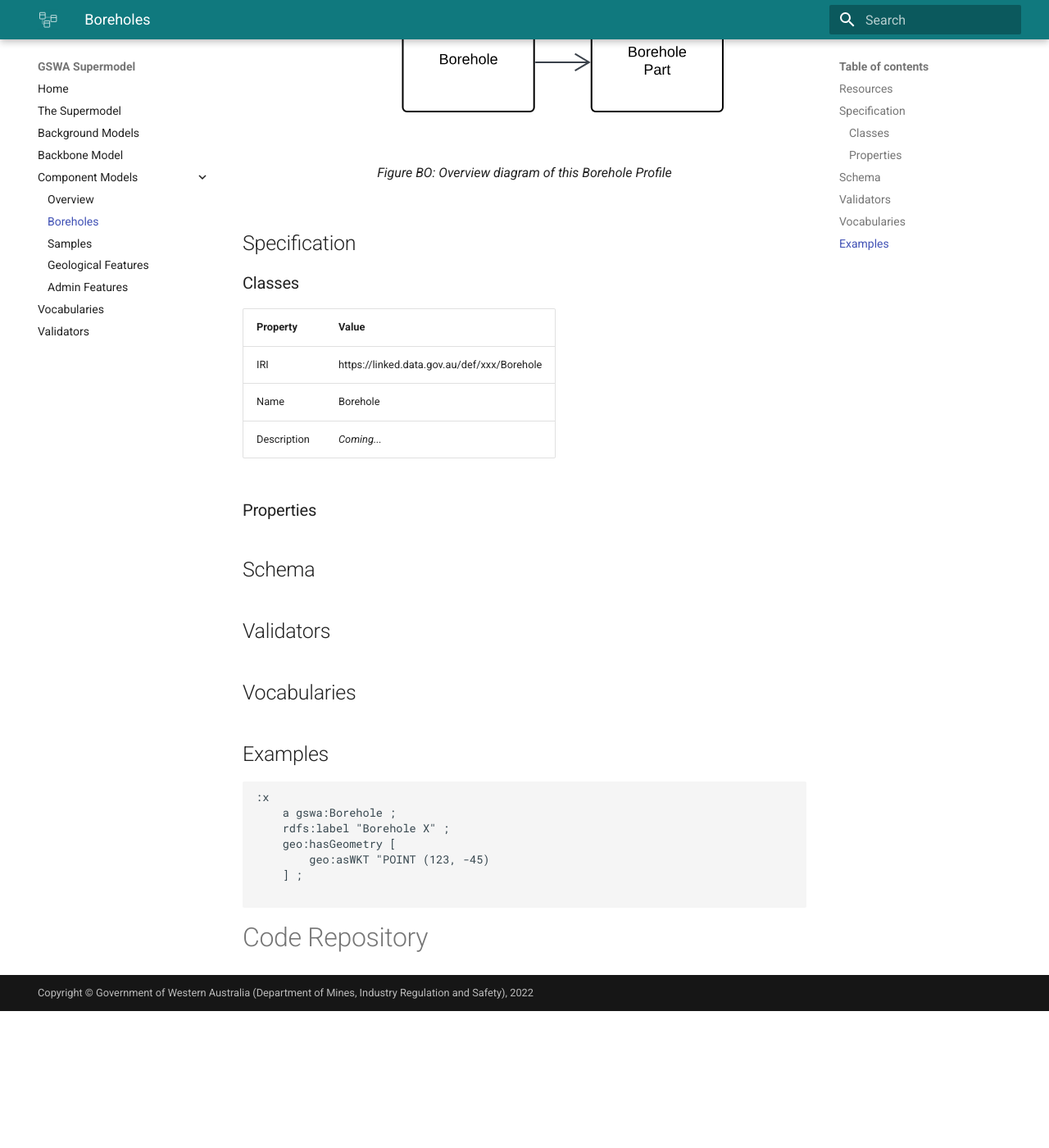
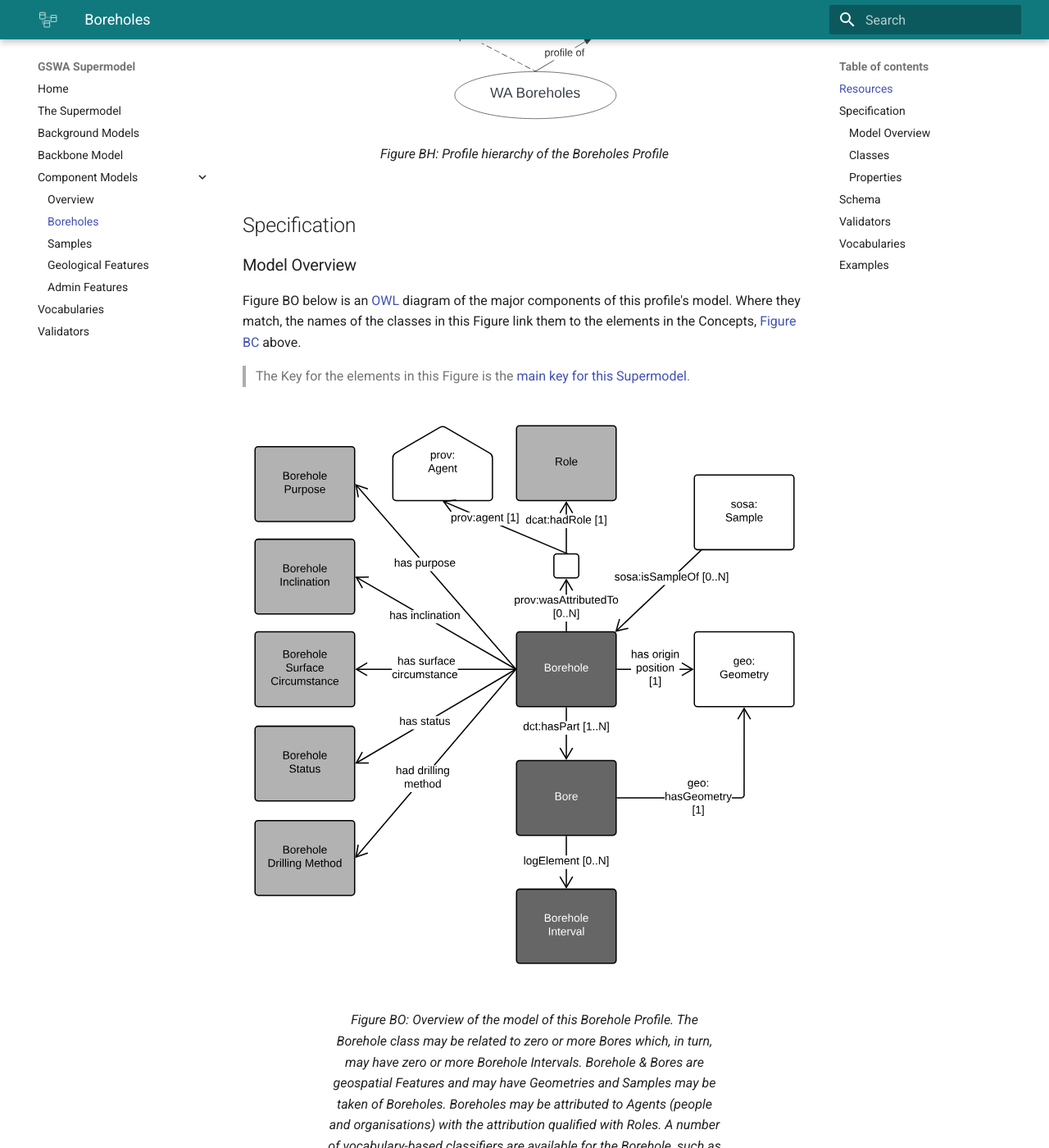
Before and after one commit to nicholascar/gswa-supermodel, an MkDocs documentation site: the page built from docs/components/boreholes-profile.md, in a window 1280 px wide and 1400 px high, scrolled down 2012 px. Shown: the whole window at 82% size. Built offline with MkDocs 1.6.1 and Material for MkDocs 9.7.7, drawn with Linux system fonts in a browser that asks for light colours; before the commit the page ends 3245 px from its top, so only the background shows below that; some of the changed text lies outside the part shown.

Commit message:
first Borehole model diag

```diff
--- a/docs/components/boreholes-profile.md
+++ b/docs/components/boreholes-profile.md
@@ -12,7 +12,14 @@
 </div>
 -->
 
-This is a model that defines a `Borehole` class and a number of supporting classes and properties for it.
+This profile contains a model of, and supporting schemas, vocabularies validators and example data for boreholes, also known as well bores.
+
+The following figure shows some major physical elements of a borehole that this profile caters for, as well as alternative names for them, in _italics_.
+
+<figure markdown>
+  ![](../assets/boreholes-concepts.svg)
+  <figcaption>Figure BC: Borehole Concepts. A Borehole (also known as a Well) consists of one or more Bores (Wellbores) into the earth. Geology of the earth may be characterised according to Borehole Intervals (Wellbore Intervals). The Borehole starts at a single origin point on the surface of the earth which may be on land or below the sea.</figcaption>
+</figure>
 
 ## Resources
 
@@ -29,7 +36,7 @@ Profile Definition | defines this set of resources - this table and text above
 [Examples](#examples) | _[example](https://www.w3.org/TR/dx-prof/#Role:schema)_<br />valid and invalid data files
 [Code Repository](#code-repository) | _[repository](https://www.w3.org/TR/dx-prof/#Role:schema)_<br />an online repository storing all of this Profile's resources
 
-This is an interpretation of [GeoSciML](background.md#geosciml)'s non-Semantic Web Boreholes model in Semantic Web form, with alignments to [GeoSPARQL](background.md#geosparql) (for spatiality) and [SOSA](background.md#sensor-observation-sample-and-actuator-ontology-sosa) (for sampling features & systems) realised through this being a profile of the [FSDF Backbone Model](https://linked.data.gov.au/def/fsdf-backbone), since that profiles GeoSPARQL and SOSA.
+This is an interpretation of [GeoSciML](../background.md#geosciml)'s non-Semantic Web Boreholes model in Semantic Web form, with alignments to [GeoSPARQL](../background.md#geosparql) (for spatiality) and [SOSA](../background.md#sensor-observation-sample-and-actuator-ontology-sosa) (for sampling features & systems) realised through this being a profile of the [FSDF Backbone Model](https://linked.data.gov.au/def/fsdf-backbone), since that profiles GeoSPARQL and SOSA.
 
 This profile's dependencies, as stated above, are shown graphically, in the figure below.
 
@@ -38,18 +45,18 @@ This profile's dependencies, as stated above, are shown graphically, in the figu
   <figcaption>Figure BH: Profile hierarchy of the Boreholes Profile</figcaption>
 </figure>
 
-Given the
+## Specification
 
-In essence, a _Borehole_ is both a kind of spatial feature - something that is somewhere - and also a thing which takes samples of something else to characterise it - samples of a portion of the earth's crust.
+### Model Overview
 
-The figure below is an [OWL](background.md#web-ontology-language-owl) diagram of the major components within this profile, including the [Background Model](background.md) elements which they profile.
+Figure BO below is an [OWL](../background.md#web-ontology-language-owl) diagram of the major components of this profile's model. Where they match, the names of the classes in this Figure link them to the elements in the Concepts, [Figure BC](boreholes-profile.md) above.
+
+> The Key for the elements in this Figure is the [main key for this Supermodel](../supermodel.md#modelling-conventions).
 
 <figure markdown>
-  ![](../assets/boreholes-profile-overview.svg)
-  <figcaption>Figure BO: Overview diagram of this Borehole Profile</figcaption>
+  ![](../assets/boreholes-model.svg)
+  <figcaption>Figure BO: Overview of the model of this Borehole Profile. The Borehole class may be related to zero or more Bores which, in turn, may have zero or more Borehole Intervals. Borehole & Bores are geospatial Features and may have Geometries and Samples may be taken of Boreholes. Boreholes may be attributed to Agents (people and organisations) with the attribution qualified with Roles. A number of vocabulary-based classifiers are available for the Borehole, such as Borehole Purpose whose values are selected from controlled vocabularies supplied within this Profile.</figcaption>
 </figure>
-
-## Specification
 
 ### Classes
 
--- a/mkdocs.yml
+++ b/mkdocs.yml
@@ -26,3 +26,5 @@ nav:
         - 'Admin Features': 'components/admin-features-profile.md'
     - 'vocabularies.md'
     - 'validators.md'
+
+# SVG resizer: https://svg-converter.com/resize
```
Also changed, not shown: docs/supermodel.md (+8 -1 lines), docs/assets/boreholes-concepts.svg (added), docs/assets/boreholes-hierarchy.svg, docs/assets/boreholes-model.svg (added), docs/assets/boreholes-profile-overview.svg (deleted), docs/assets/key.svg (added).
